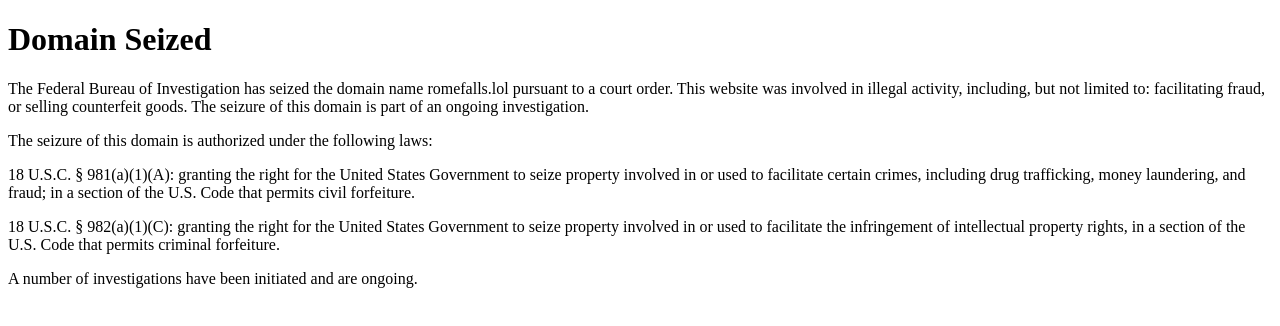
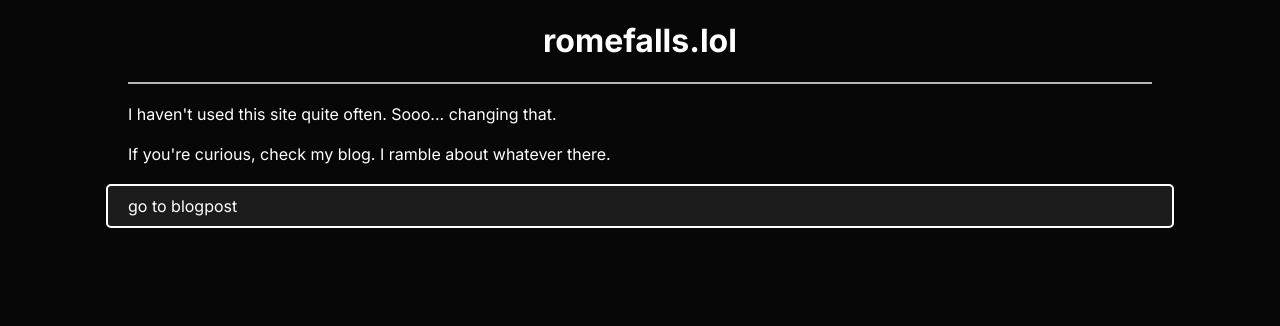
Before and after one commit to romefalls/romefalls.github.io, a plain HTML site: page index.html in a window 1280 px wide. Drawn offline with Linux system fonts and the light colour scheme.

Commit message:
remove tailwind, add blog, whatever

```diff
--- a/index.html
+++ b/index.html
@@ -1,17 +1,19 @@
 <!DOCTYPE html>
 <html lang="en">
 <head>
-    <meta charset="UTF-8">
-    <meta name="viewport" content="width=device-width, initial-scale=1.0">
-    <title>Domain Seized</title>
+  <meta charset="UTF-8">
+  <meta name="viewport" content="width=device-width, initial-scale=1.0">
+  <title>romefalls</title>
+  <link rel="stylesheet" href="style.css">
+  <link rel="preconnect" href="https://fonts.googleapis.com">
+<link rel="preconnect" href="https://fonts.gstatic.com" crossorigin>
+<link href="https://fonts.googleapis.com/css2?family=Inter:ital,opsz,wght@0,14..32,100..900;1,14..32,100..900&display=swap" rel="stylesheet">
 </head>
 <body>
-    <h1>Domain Seized</h1>
-    <p>The Federal Bureau of Investigation has seized the domain name romefalls.lol pursuant to a court order. This website was involved in illegal activity, including, but not limited to: facilitating fraud, or selling counterfeit goods. The seizure of this domain is part of an ongoing investigation.</p>
-    <p>The seizure of this domain is authorized under the following laws:</p>
-    <p>18 U.S.C. § 981(a)(1)(A): granting the right for the United States Government to seize property involved in or used to facilitate certain crimes, including drug trafficking, money laundering, and fraud; in a section of the U.S. Code that permits civil forfeiture.</p>
-    <p>18 U.S.C. § 982(a)(1)(C): granting the right for the United States Government to seize property involved in or used to facilitate the infringement of intellectual property rights, in a section of the U.S. Code that permits criminal forfeiture.</p>
-    <p>A number of investigations have been initiated and are ongoing.</p>
-    <script src="index.js"> </script>
+  <h1>romefalls.lol</h1>
+  <hr class="custom-divider">
+    <p class="text-follows-divider-margins">I haven't used this site quite often. Sooo... changing that.</p>
+    <p class="text-follows-divider-margins">If you're curious, check my blog. I ramble about whatever there.</p>
+    <a href="blog.html" class="text-follows-divider-margins button-link">go to blogpost</a>
 </body>
 </html>
--- a/index.js
+++ /dev/null
@@ -1 +0,0 @@
-console.log("this of course is a joke")
--- /dev/null
+++ b/style.css
@@ -0,0 +1,67 @@
+body {
+    background-color: #070707;
+    color: #ffffff;
+    font-family: 'Inter', sans-serif;
+    margin: 0;
+    padding: 0;
+  }
+
+h1 {
+  text-align: center;
+}
+
+h2 {
+  text-align: center;
+  margin: 30px auto;
+}
+
+h3 {
+  margin: 20px auto;
+  width: 75%;
+  text-align: left;
+  text-align: justify;
+  color: #ffffff;
+}
+
+.custom-divider {
+  border: none;
+  border-top: 2px solid #ffffff;
+  margin: 20px auto;
+  width: 80%;
+  opacity: 0.7;
+}
+
+.custom-divider-2 {
+  border: none;
+  border-top: 2px solid #7f7f7f;
+  margin: 20px auto;
+  width: 50%;
+  opacity: 0.7;
+}
+
+.text-follows-divider-margins {
+  margin: 20px auto;
+  width: 80%;
+  text-align: justify;
+  color: #ffffff;
+}
+
+
+.button-link {
+  display: block;
+  margin: 20px auto;
+  padding: 10px 20px;
+  color: #ffffff;
+  background-color: #1c1c1c;
+  text-decoration: none;
+  border: 2px solid #ffffff;
+  border-radius: 5px;
+  font-size: 16px;
+  transition: background-color 0.3s, color 0.3s;
+}
+
+.button-link:hover {
+  background-color: #ffffff;
+  color: #1c1c1c;
+  border: 2px solid #0073ff
+}
```
Also changed, not shown: blog.html (added, +17 -0 lines), package.json (deleted, +0 -8 lines), tailwind.config.js (deleted, +0 -8 lines), 1 other file.
